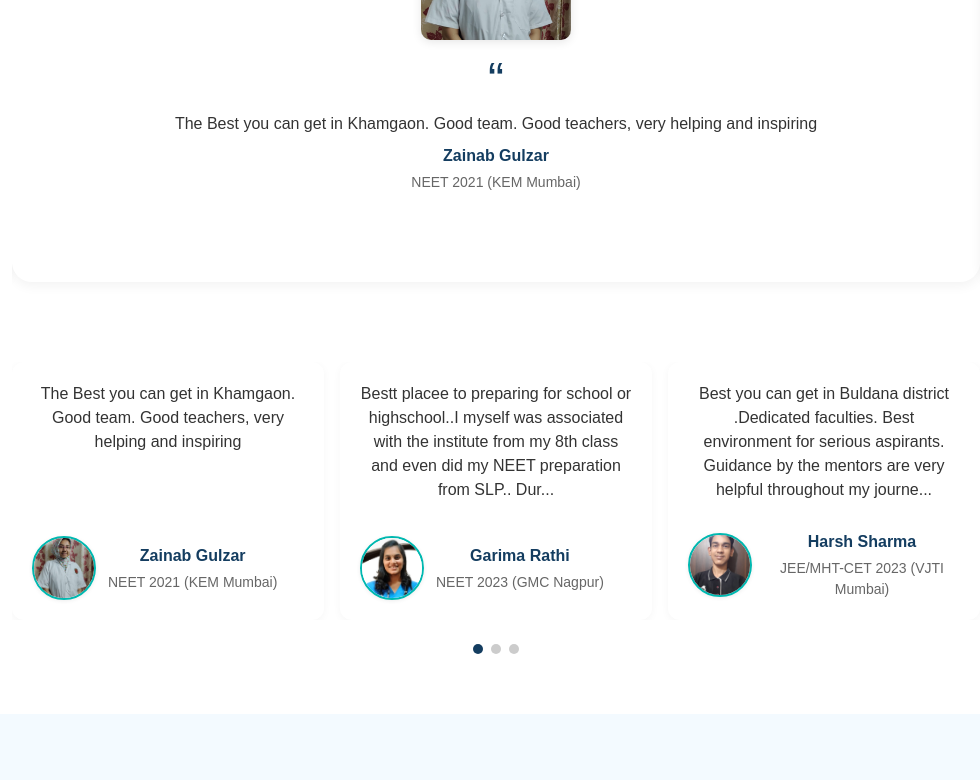
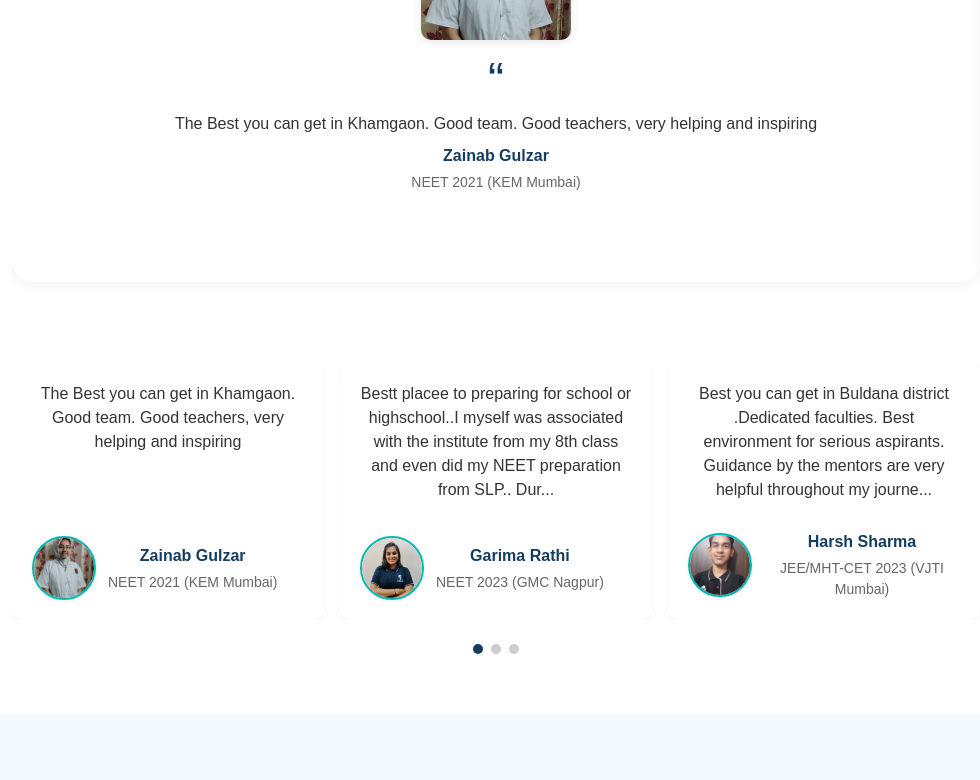
Before and after one commit to Harsh062/slp-website, a Next.js app: page / in a window 1280 px wide. Shown: the part 1854-2634 px from the top of the page, without its empty margins (144-1124 px from the left). Built offline with nearby package versions, Linux system fonts and the light colour scheme.

Commit message:
Updated testimonial image

```diff
--- a/src/app/components/Testimonials.js
+++ b/src/app/components/Testimonials.js
@@ -20,7 +20,7 @@ const testimonials = [
   {
     name: "Garima Rathi",
     course: "NEET 2023 (GMC Nagpur)",
-    image: "/testimonials/garima_rathi.png",
+    image: "/testimonials/garima_rathi.jpeg",
     text: "Bestt placee to preparing for school or highschool..I myself was associated with the institute from my 8th class and even did my NEET preparation from SLP.. During my NEET preparation all the teaching as well as non teaching staff helped me a lot..the way they supported me and motivated me is the reason I cracked my NEET-UG in first attempt with 655 marks and got admission in GMC Nagpur…..Weekly test , continuous guidance by teachers and personal attention of teachers on my progress helped me a lot !!I am grateful to all the teachers and other staff members !!!",
   },
   {
```
Also changed, not shown: public/testimonials/garima_rathi.jpeg (added), public/testimonials/garima_rathi.png (deleted).
